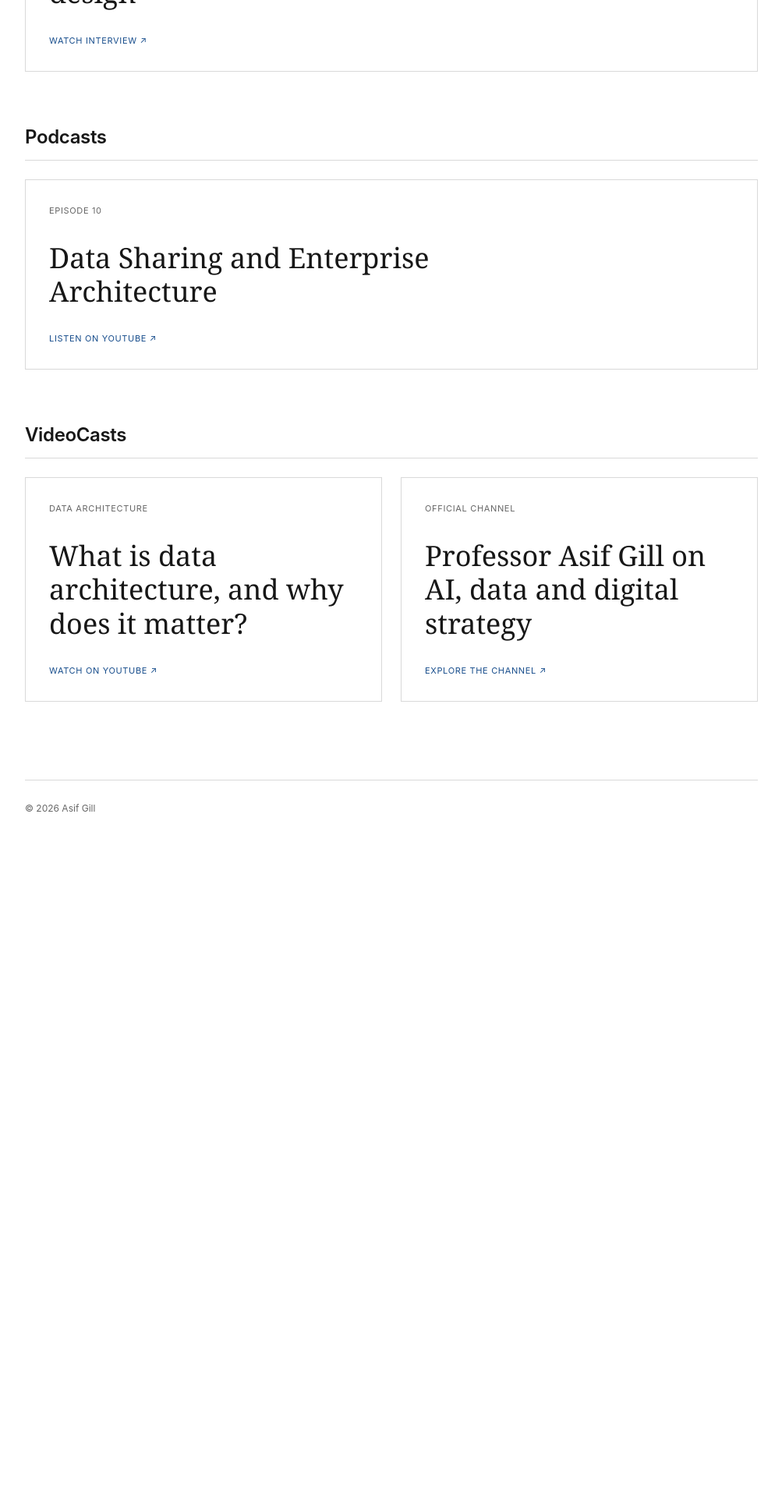
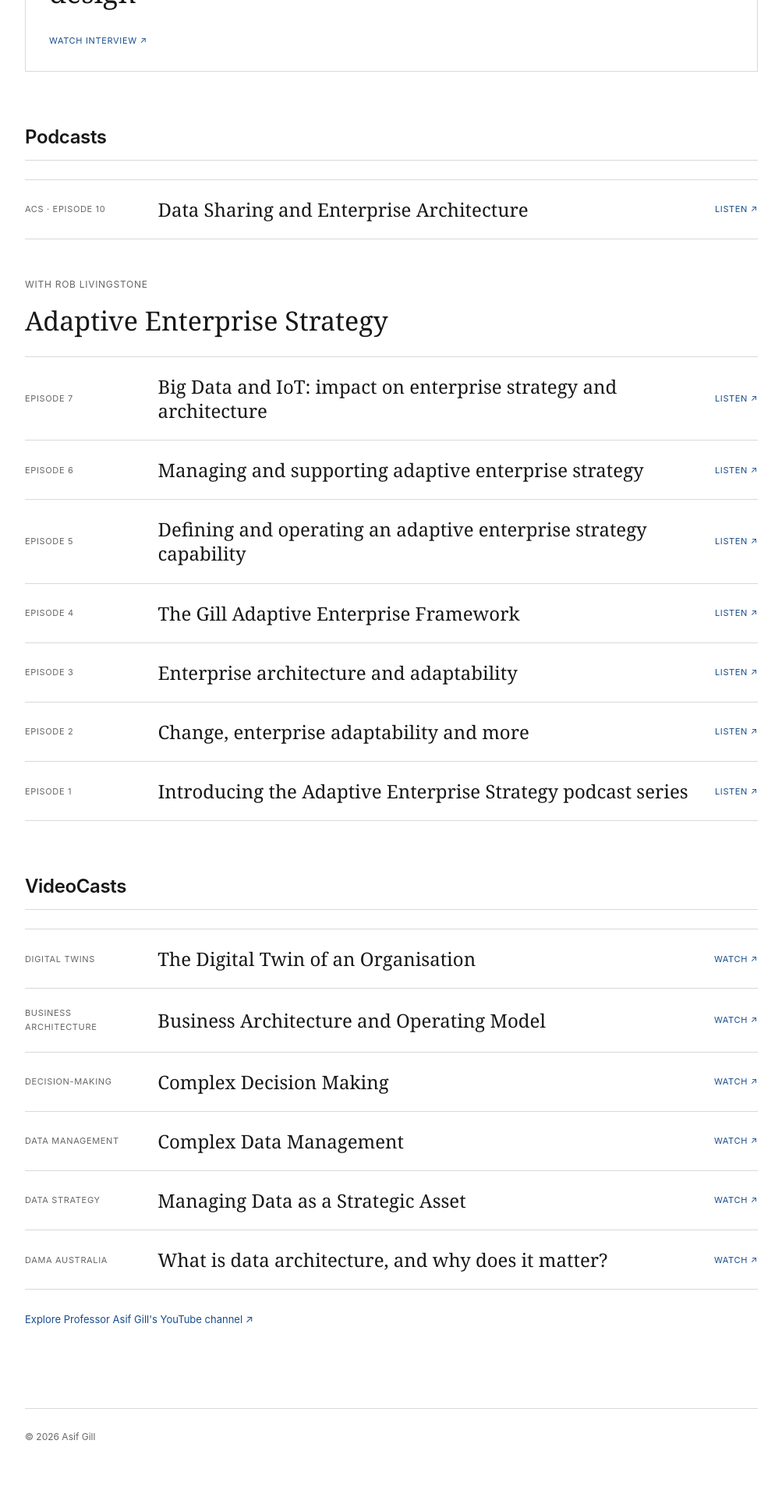
Before and after one commit to gracebilliris/asif-gill-profile, a Jekyll site: the page built from media.html, in a window 1280 px wide. Shown: the part 697-2617 px from the top of the page at 78% size, without its empty margins (138-1141 px from the left). Built offline with Jekyll 4.4.1, drawn with Linux system fonts in a browser that asks for light colours; before the commit the page ends 1811 px from its top, so only the background shows below that.

Commit message:
Expand Asif media archive

```diff
--- a/assets/simple.css
+++ b/assets/simple.css
@@ -884,6 +884,76 @@ p {
   color: var(--link);
 }
 
+.media-series-heading {
+  margin: 48px 0 18px;
+}
+
+.media-series-heading .simple-meta {
+  margin-bottom: 8px;
+}
+
+.media-series-heading h3 {
+  margin: 0;
+  font-size: clamp(24px, 3vw, 34px);
+  font-weight: 400;
+}
+
+.media-list {
+  display: grid;
+  border-top: 1px solid var(--line);
+}
+
+.media-list a {
+  display: grid;
+  grid-template-columns: minmax(105px, 0.35fr) minmax(0, 1.65fr) auto;
+  gap: 24px;
+  align-items: center;
+  padding: 22px 0;
+  border-bottom: 1px solid var(--line);
+  color: var(--text);
+  text-decoration: none;
+}
+
+.media-list a:hover strong,
+.media-list a:focus-visible strong {
+  color: var(--link);
+}
+
+.media-list span,
+.media-list small {
+  color: var(--muted);
+  font-family: var(--sans);
+  font-size: 11px;
+  letter-spacing: 0.06em;
+  text-transform: uppercase;
+}
+
+.media-list strong {
+  font-size: clamp(18px, 2vw, 24px);
+  font-weight: 400;
+  line-height: 1.3;
+}
+
+.media-list small {
+  color: var(--link);
+  white-space: nowrap;
+}
+
+.media-channel-link {
+  display: inline-block;
+  margin-top: 28px;
+  color: var(--link);
+  font-family: var(--sans);
+  font-size: 13px;
+  text-decoration: none;
+}
+
+.media-channel-link:hover,
+.media-channel-link:focus-visible {
+  text-decoration: underline;
+  text-underline-offset: 4px;
+}
+
 .contact-links {
   display: grid;
   border-top: 1px solid var(--line);
@@ -1170,6 +1240,15 @@ p {
     gap: 12px;
   }
 
+  .media-list a {
+    grid-template-columns: 1fr auto;
+    gap: 8px 16px;
+  }
+
+  .media-list a span {
+    grid-column: 1 / -1;
+  }
+
   .contact-form-row {
     grid-template-columns: 1fr;
   }
--- a/media.html
+++ b/media.html
@@ -34,27 +34,94 @@ nav: media
 
       <section class="media-section" aria-labelledby="podcasts">
         <h2 id="podcasts">Podcasts</h2>
-        <a class="media-feature" href="https://www.youtube.com/watch?v=cxWrKuCUSkA" target="_blank" rel="noopener">
-          <span>Episode 10</span>
-          <strong>Data Sharing and Enterprise Architecture</strong>
-          <small>Listen on YouTube ↗</small>
-        </a>
+        <div class="media-list">
+          <a href="https://www.youtube.com/watch?v=cxWrKuCUSkA" target="_blank" rel="noopener">
+            <span>ACS · Episode 10</span>
+            <strong>Data Sharing and Enterprise Architecture</strong>
+            <small>Listen ↗</small>
+          </a>
+        </div>
+
+        <div class="media-series-heading">
+          <p class="simple-meta">With Rob Livingstone</p>
+          <h3>Adaptive Enterprise Strategy</h3>
+        </div>
+        <div class="media-list">
+          <a href="https://podcasts.apple.com/us/podcast/podcast-episode-7-big-data-and-iot-internet-of/id695091779?i=1000465058683" target="_blank" rel="noopener">
+            <span>Episode 7</span>
+            <strong>Big Data and IoT: impact on enterprise strategy and architecture</strong>
+            <small>Listen ↗</small>
+          </a>
+          <a href="https://podcasts.apple.com/us/podcast/episode-6-managing-and-supporting-the-adaptive/id695091779?i=1000465058685" target="_blank" rel="noopener">
+            <span>Episode 6</span>
+            <strong>Managing and supporting adaptive enterprise strategy</strong>
+            <small>Listen ↗</small>
+          </a>
+          <a href="https://podcasts.apple.com/us/podcast/episode-5-defining-and-operating-an-adaptive/id695091779?i=1000465058957" target="_blank" rel="noopener">
+            <span>Episode 5</span>
+            <strong>Defining and operating an adaptive enterprise strategy capability</strong>
+            <small>Listen ↗</small>
+          </a>
+          <a href="https://podcasts.apple.com/us/podcast/episode-4-the-gill-adaptive-enterprise-framework-is/id695091779?i=1000465058959" target="_blank" rel="noopener">
+            <span>Episode 4</span>
+            <strong>The Gill Adaptive Enterprise Framework</strong>
+            <small>Listen ↗</small>
+          </a>
+          <a href="https://podcasts.apple.com/us/podcast/episode-3-overview-of-enterprise-architectures/id695091779?i=1000465058682" target="_blank" rel="noopener">
+            <span>Episode 3</span>
+            <strong>Enterprise architecture and adaptability</strong>
+            <small>Listen ↗</small>
+          </a>
+          <a href="https://podcasts.apple.com/us/podcast/episode-2-change-enterprise-adaptability-and-more/id695091779?i=1000465058686" target="_blank" rel="noopener">
+            <span>Episode 2</span>
+            <strong>Change, enterprise adaptability and more</strong>
+            <small>Listen ↗</small>
+          </a>
+          <a href="https://podcasts.apple.com/us/podcast/episode-1-introducing-the-adaptive-enterprise/id695091779?i=1000465058958" target="_blank" rel="noopener">
+            <span>Episode 1</span>
+            <strong>Introducing the Adaptive Enterprise Strategy podcast series</strong>
+            <small>Listen ↗</small>
+          </a>
+        </div>
       </section>
 
       <section class="media-section" aria-labelledby="videocasts">
         <h2 id="videocasts">VideoCasts</h2>
-        <div class="media-grid">
-          <a class="media-feature" href="https://www.youtube.com/watch?v=8nEN8KW9Mhc" target="_blank" rel="noopener">
-            <span>Data architecture</span>
+        <div class="media-list">
+          <a href="https://www.youtube.com/watch?v=gJMkfzPI2gY" target="_blank" rel="noopener">
+            <span>Digital twins</span>
+            <strong>The Digital Twin of an Organisation</strong>
+            <small>Watch ↗</small>
+          </a>
+          <a href="https://www.youtube.com/watch?v=mA2YvwGRELw" target="_blank" rel="noopener">
+            <span>Business architecture</span>
+            <strong>Business Architecture and Operating Model</strong>
+            <small>Watch ↗</small>
+          </a>
+          <a href="https://www.youtube.com/watch?v=Bospqy3LPsE" target="_blank" rel="noopener">
+            <span>Decision-making</span>
+            <strong>Complex Decision Making</strong>
+            <small>Watch ↗</small>
+          </a>
+          <a href="https://www.youtube.com/watch?v=Z9-p0S84ruA" target="_blank" rel="noopener">
+            <span>Data management</span>
+            <strong>Complex Data Management</strong>
+            <small>Watch ↗</small>
+          </a>
+          <a href="https://www.youtube.com/watch?v=F9l5yU2H-bI" target="_blank" rel="noopener">
+            <span>Data strategy</span>
+            <strong>Managing Data as a Strategic Asset</strong>
+            <small>Watch ↗</small>
+          </a>
+          <a href="https://www.youtube.com/watch?v=8nEN8KW9Mhc" target="_blank" rel="noopener">
+            <span>DAMA Australia</span>
             <strong>What is data architecture, and why does it matter?</strong>
-            <small>Watch on YouTube ↗</small>
-          </a>
-          <a class="media-feature" href="https://www.youtube.com/@profasifgill" target="_blank" rel="noopener">
-            <span>Official channel</span>
-            <strong>Professor Asif Gill on AI, data and digital strategy</strong>
-            <small>Explore the channel ↗</small>
+            <small>Watch ↗</small>
           </a>
         </div>
+        <a class="media-channel-link" href="https://www.youtube.com/@profasifgill" target="_blank" rel="noopener">
+          Explore Professor Asif Gill's YouTube channel <span aria-hidden="true">↗</span>
+        </a>
       </section>
     </main>
 
```
